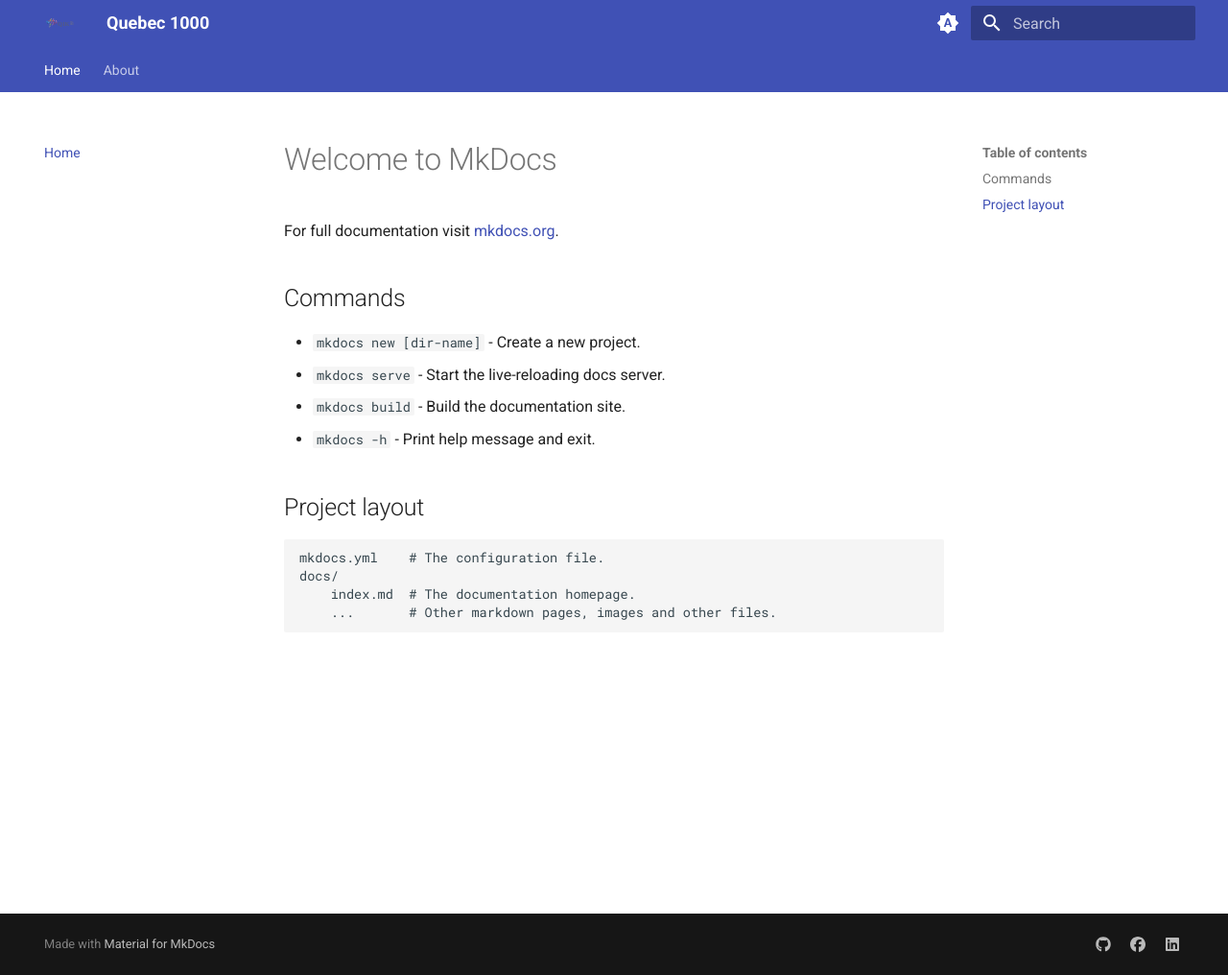
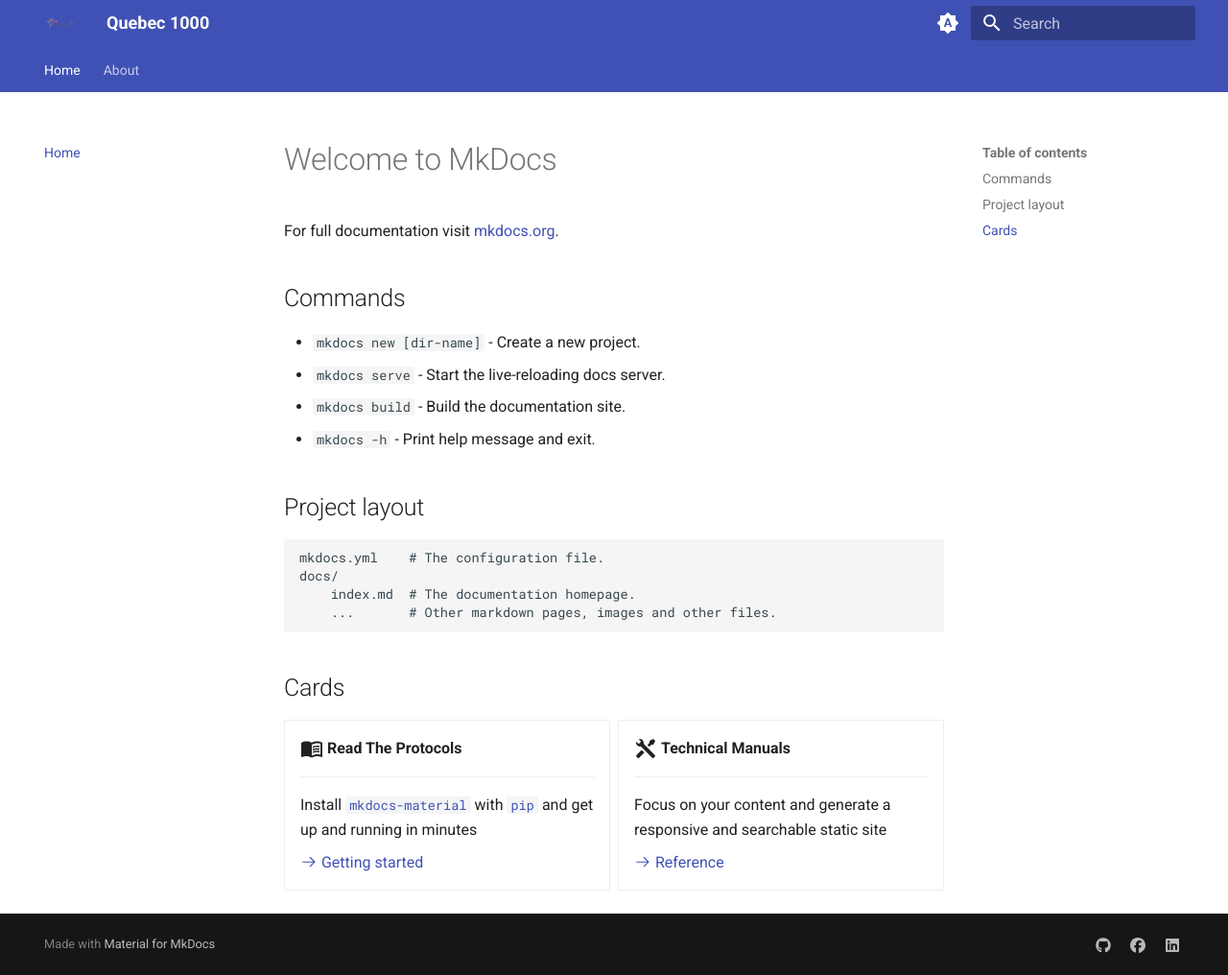
Before and after one commit to scott-huberty/Q1K-protocol, an MkDocs documentation site: the page built from docs/index.md, in a window 1280 px wide and 1016 px high. Shown: the whole window at 96% size. Built offline with MkDocs 1.6.1 and Material for MkDocs 9.7.7, drawn with Linux system fonts in a browser that asks for light colours; the version menu is left out.

Commit message:
trying out insiders. TBD

```diff
--- a/docs/index.md
+++ b/docs/index.md
@@ -15,3 +15,27 @@
     docs/
         index.md  # The documentation homepage.
         ...       # Other markdown pages, images and other files.
+
+
+## Cards
+
+<div class="grid cards" markdown>
+
+-   :material-book-open-variant:{ .lg .middle } __Read The Protocols__
+
+    ---
+
+    Install [`mkdocs-material`](#) with [`pip`](#) and get up
+    and running in minutes
+
+    [:octicons-arrow-right-24: Getting started](#)
+
+-   :material-tools:{ .lg .middle } __Technical Manuals__
+
+    ---
+
+    Focus on your content and generate a responsive and searchable static site
+
+    [:octicons-arrow-right-24: Reference](#)
+
+</div>
--- /dev/null
+++ b/mkdocs.insiders.yml
@@ -0,0 +1,5 @@
+INHERIT: mkdocs.yml
+plugins:
+  - search
+  - social
+  - tags
--- a/mkdocs.yml
+++ b/mkdocs.yml
@@ -56,7 +56,9 @@
     - admonition
     - abbr
     - attr_list  # Allows to turn any element into a button
+    - md_in_html  # markdown in html
     - pymdownx.details
+    - pymdownx.mark
     - pymdownx.emoji:
         emoji_index: !!python/name:materialx.emoji.twemoji
         emoji_generator: !!python/name:materialx.emoji.to_svg
```
Also changed, not shown: docs/stylesheets/extra.css (+0 -7 lines).
